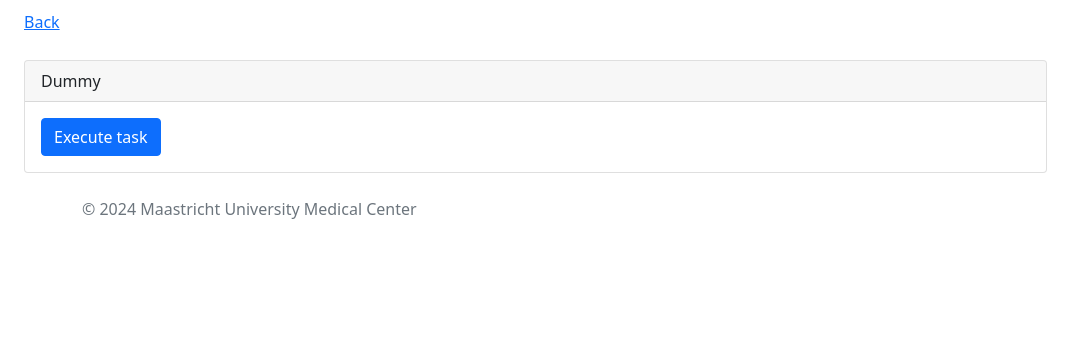
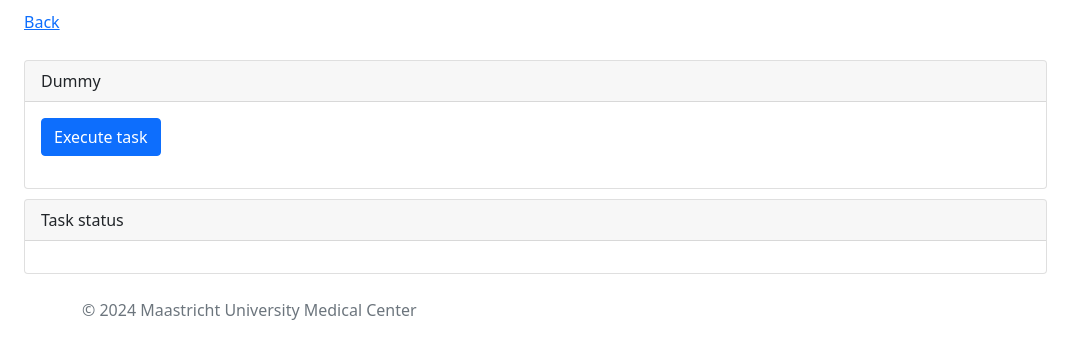
Before and after one commit to rbrecheisen/MosamaticWeb3.0, a Django app: page /tasks/dummy/ in a window 1280 px wide. Shown: the part 58-417 px from the top of the page, without its empty margins (0-1086 px from the left). Run offline with Django 5.2, Linux system fonts and the light colour scheme; the visitor is signed in with stand-in values (Sample User, id 1); some libraries are stand-ins or nearby versions.

Commit message:
Tasks are submitted using JS and correctly display status

```diff
--- a/src/mosamatic3/app/models.py
+++ b/src/mosamatic3/app/models.py
@@ -39,10 +39,10 @@ class FileModel(models.Model):
 # Tasks
 class TaskModel(models.Model):
     id = models.UUIDField(primary_key=True, default=uuid.uuid4, editable=False, unique=True)
+    name = models.CharField(max_length=1024, editable=False, unique=True, null=False)
     task_id = models.CharField(max_length=1024, editable=False, unique=True, null=False)
     progress = models.IntegerField(default=0)
     nr_steps = models.IntegerField(default=0)
-    name = models.CharField(max_length=1024, editable=False, unique=True, null=False)
     status = models.CharField(max_length=16, unique=False, null=False)
 
     def __str__(self):
--- a/src/mosamatic3/app/tasks/taskmanager.py
+++ /dev/null
@@ -1,3 +0,0 @@
-class TaskManager:
-    def __init__(self):
-        pass
--- a/src/mosamatic3/app/templates/tasks/dummy.html
+++ b/src/mosamatic3/app/templates/tasks/dummy.html
@@ -7,34 +7,60 @@
             <div class="card" style="margin-top: 10px;">
                 <div class="card-header">Dummy</div>
                 <div class="card-body">
-                    <button onclick="executeTask()" class="btn btn-primary">Execute task</button>
+                    <form action="/tasks/dummy/" method="post" id="my-form">
+                        {% csrf_token %}
+                        <button class="btn btn-primary">Execute task</button>
+                    </form>
                 </div>
+            </div>
+        </div>
+    </div>
+    <div class="row">
+        <div class="col-sm-10">
+            <div class="card" style="margin-top: 10px;">
+                <div class="card-header">Task status</div>
+                <div class="card-body">
                     <div id="task-status"></div>
                 </div>
             </div>
         </div>
+    </div>
+    <!-- Move this to base.html for tasks -->
     <script>
-        function executeTask() {
-            fetch(`/tasks/dummy/`, {method: "POST"})
+        document.getElementById('my-form').addEventListener('submit', function(event) {
+            event.preventDefault();
+            const formData = new FormData(this);
+            fetch('/tasks/dummy/', {
+                method: 'POST',
+                body: formData
+            })
             .then(response => response.json())
             .then(data => {
+                document.getElementById("task-status").innerText = data.task_status;
                 const taskId = data.task_id;
                 checkTaskStatus(taskId);
             })
-                .catch(error => console.error("Error: " + error));
-        }
+            .catch(error => console.error('Error:', error));
+        });
 
         function checkTaskStatus(taskId) {
-            fetch(`/tasks/%{taskId}/status`, {method: "GET"})
+            const statusUrl = '/tasks/dummy/?task_id=' + taskId;
+            const interval = setInterval(() => {
+                fetch(statusUrl, {
+                    method: 'GET',
+                    headers: {
+                        'Content-Type': 'application/json',
+                    }
+                })
                 .then(response => response.json())
                 .then(data => {
                     document.getElementById("task-status").innerText = data.task_status;
-                    if(data.task_status !== "finished") {
-                        setTimeout(function() {
-                            checkTaskStatus(taskId);
+                    if (data.task_status === 'complete') {
+                        clearInterval(interval);
+                    }
+                })
+                .catch(error => console.error('Error:', error));
             }, 1000);
-                    }
-                });
         }
     </script>
 </div>
--- a/src/mosamatic3/app/views/tasks/dummy.py
+++ b/src/mosamatic3/app/views/tasks/dummy.py
@@ -1,18 +1,25 @@
 from django.shortcuts import render
 from django.contrib.auth.decorators import login_required
-from django.http import HttpResponseForbidden, JsonResponse
+from django.http import JsonResponse
+from huey.contrib.djhuey import HUEY
 
 from ...tasks.dummytask import dummy_task
-from ...models import TaskModel
 
 
 @login_required
 def dummy(request):
+    # Use TaskModel to also keep track of task progress!!!
     if request.method == 'GET':
-        return render(request, 'tasks/dummy.html')
+        task_id = request.GET.get('task_id', None)
+        if task_id:
+            # Use TaskManager to handle task creation and retrieval
+            task_result = HUEY.result(task_id)
+            if task_result is None:
+                return JsonResponse({'task_id': task_id, 'task_status': 'running'})
+            return JsonResponse({'task_id': task_id, 'task_status': 'complete'})
     elif request.method == 'POST':
-        task_id = dummy_task()
-        return JsonResponse({'task_id': task_id})
+        task_result = dummy_task()
+        return JsonResponse({'task_id': task_result.id, 'task_status': 'running'})
     else:
         pass
     return render(request, 'tasks/dummy.html')
```
Also changed, not shown: src/mosamatic3/app/tasks/dummytask.py (+5 -14 lines), src/mosamatic3/app/views/tasks/taskstatus.py (deleted, +0 -13 lines). Lines whose indentation alone changed are shown as unchanged.
